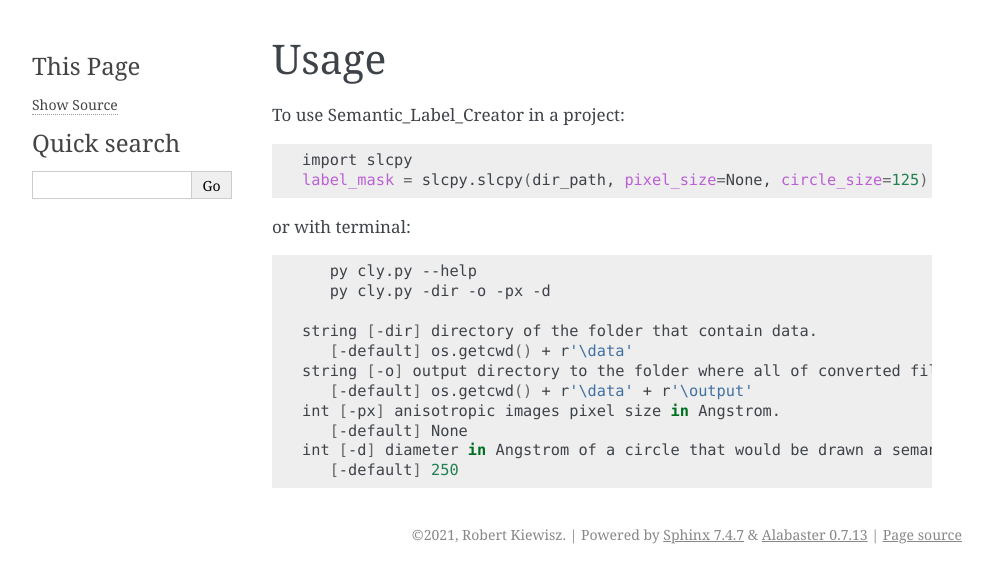
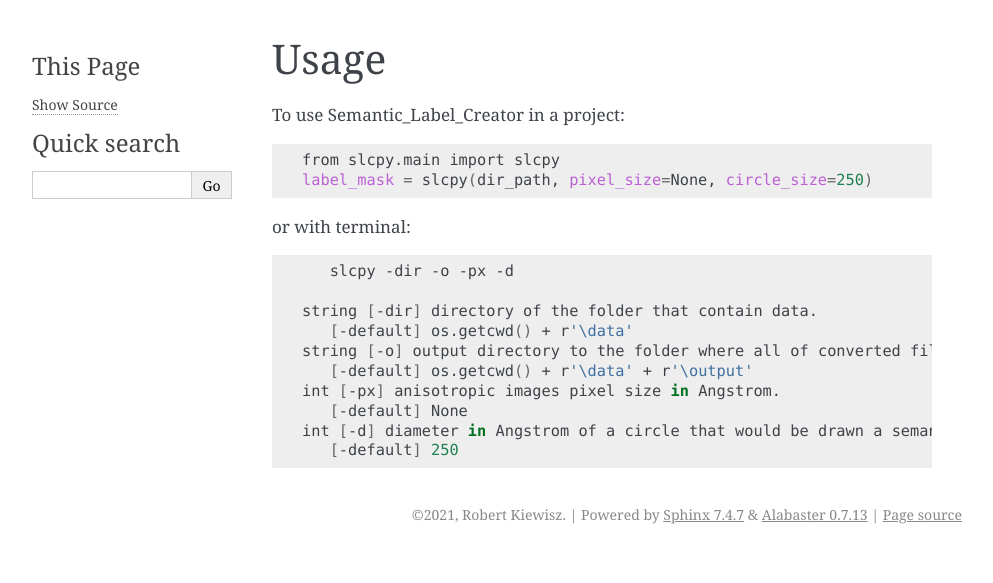
Before and after one commit to SMLC-NYSBC/Semantic_Label_Creator, a Sphinx documentation site: the page built from docs/usage.rst, in a window 1280 px wide. Shown: the top 583 px of the page, without its empty margins (148-1141 px from the left). Built offline with Sphinx 7.4.7, drawn with Linux system fonts in a browser that asks for light colours; pages that are not in the unit, such as notebooks, are missing from menus.

Commit message:
update usage description

```diff
--- a/docs/usage.rst
+++ b/docs/usage.rst
@@ -6,13 +6,12 @@ Usage
 
 To use Semantic_Label_Creator in a project::
 
-    import slcpy
-    label_mask = slcpy.slcpy(dir_path, pixel_size=None, circle_size=125)
+    from slcpy.main import slcpy
+    label_mask = slcpy(dir_path, pixel_size=None, circle_size=250)
 
 or with terminal::
 
-    py cly.py --help
-    py cly.py -dir -o -px -d
+    slcpy -dir -o -px -d
 
  string [-dir] directory of the folder that contain data.
     [-default] os.getcwd() + r'\data'
```
